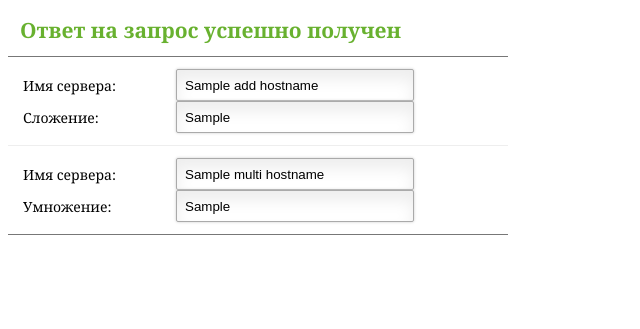
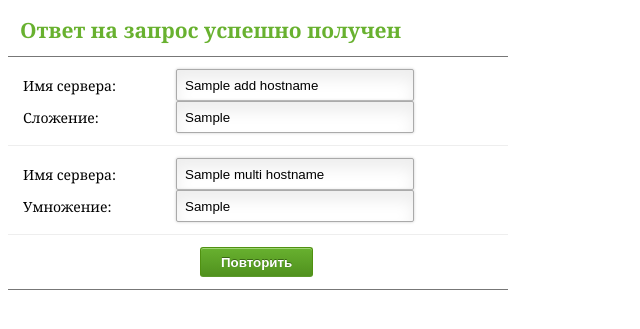
Before and after one commit to Antikuz/Calculation-web-app, a Flask app: template stage 1/front_app/templates/result.html in a window 1280 px wide. Shown: the top 329 px of the page, without its empty margins (0-640 px from the left). Run offline with Flask 2, Linux system fonts and the light colour scheme; the template is opened without the code that fills it: most values are stand-ins (such as "Sample title", 1, 10 or a date in 2020).

Commit message:
add repeat button

```diff
--- a/stage 1/front_app/templates/result.html
+++ b/stage 1/front_app/templates/result.html
@@ -24,6 +26,9 @@
             <label for="objects">Умножение: </label>
             <input type="text" name="objects" value="{{ multi_result }}" readonly>
         </li>
+        <li>
+            <button class="submit" type="submit">Повторить</button>
+        </li>
     </ul>
 </form>
 </body>
```
Also changed, not shown: other parts of stage 1/front_app/templates/result.html (+2 -0 lines).
